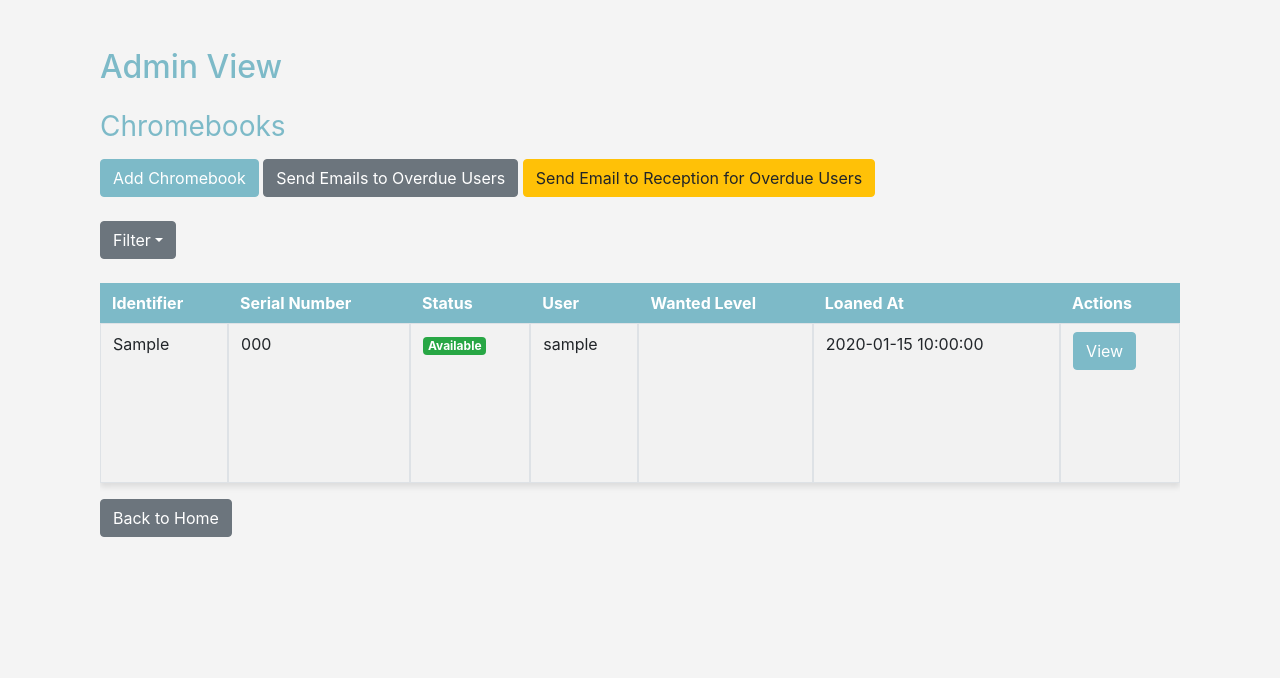
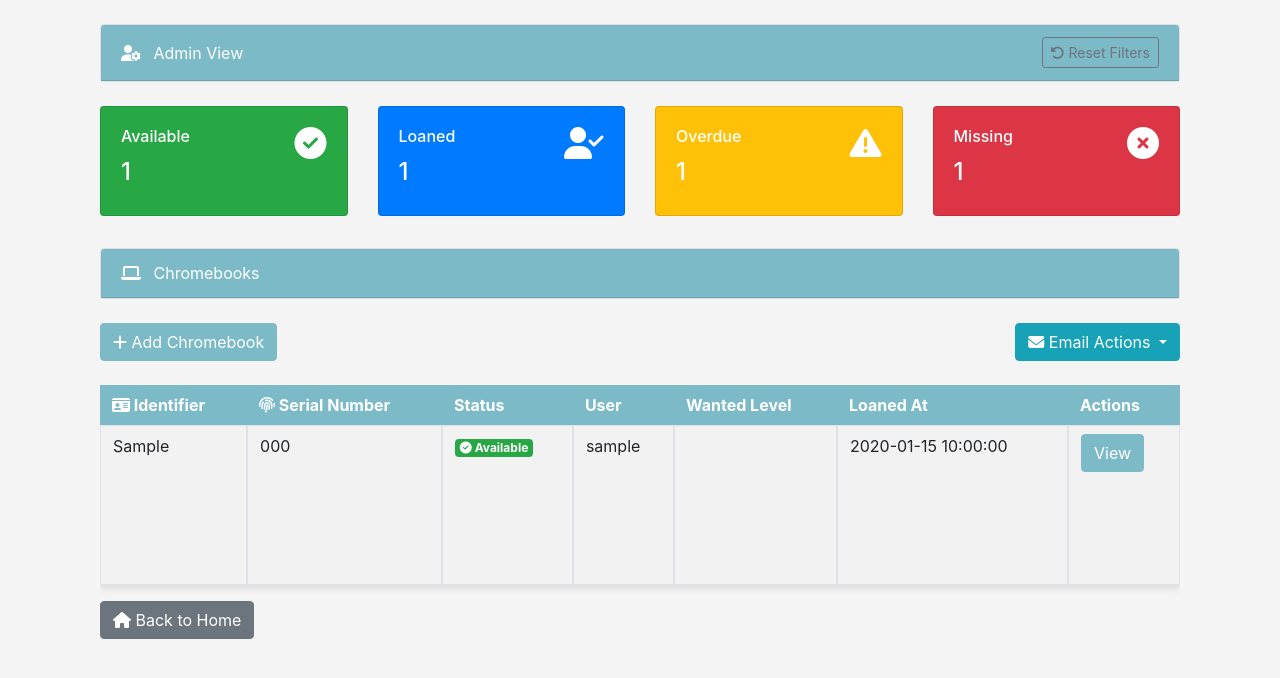
Before and after one commit to shrowdo/chromebookloansystem, a Flask app: template templates/admin.html in a window 1280 px wide. Shown: the top 678 px of the page. Run offline with Flask 3, Linux system fonts and the light colour scheme; tables that the repository leaves empty hold one stand-in row (values such as "Sample post"); the template is opened without the code that fills it: values that come from a table or form of the project are taken from there, most other values are stand-ins (such as "Sample title", 1, 10 or a date in 2020); some libraries are stand-ins or nearby versions.

Commit message:
overall ui improvements

```diff
--- a/app.py
+++ b/app.py
@@ -202,7 +202,12 @@
     reception_body = quote(f"Dear Reception,\n\nThe following users have Chromebooks that are overdue for return:\n\n" + "\n".join(overdue_chromebook_names) + "\n\nPlease follow up with them.\n\nThank you.")
     reception_mailto_link = f'mailto:{reception_email}?subject={reception_subject}&body={reception_body}'
 
-    return render_template('admin.html', chromebooks=chromebooks, users=users, reception_mailto_link=reception_mailto_link, now=now, timedelta=timedelta)
+    available_count = Chromebook.query.filter_by(status='Available').count()
+    loaned_count = Chromebook.query.filter_by(status='Loaned').count()
+    missing_count = Chromebook.query.filter_by(status='Missing').count()
+    overdue_count = len(overdue_chromebook_emails)
+
+    return render_template('admin.html', chromebooks=chromebooks, users=users, reception_mailto_link=reception_mailto_link, now=now, timedelta=timedelta, available_count=available_count, loaned_count=loaned_count, overdue_count=overdue_count, missing_count=missing_count)
 
 @app.route('/prepare_overdue_emails')
 def prepare_overdue_emails():
--- a/config.py
+++ b/config.py
@@ -9,7 +9,7 @@
     # Development-specific configurations
     DEBUG = True
     # Replace with your local PostgreSQL settings
-    SQLALCHEMY_DATABASE_URI = 'postgresql://postgres:1234@localhost:5432/chromebookloansystem_dev'
+    SQLALCHEMY_DATABASE_URI = 'postgresql://postgres:Poker3269!@localhost:5432/postgres'
 
 class ProductionConfig(Config):
     # Production-specific configurations
--- a/templates/admin.html
+++ b/templates/admin.html
@@ -1,17 +1,99 @@
 {% extends 'base.html' %}
 {% block content %}
 <div class="container">
-    <h2 class="my-4">Admin View</h2>
+    <!-- Admin View Header -->
+    <div class="card mb-4">
+        <div class="card-header d-flex justify-content-between align-items-center">
+            <div>
+                <i class="fas fa-user-cog mr-2"></i> Admin View
+            </div>
+            <!-- Reset Filters Button -->
+            <a href="{{ url_for('admin', filter='all') }}" class="btn btn-outline-secondary btn-sm" title="Reset Filters">
+                <i class="fas fa-undo-alt"></i> Reset Filters
+            </a>
+        </div>
+    </div>
+
+    <div class="dashboard-overview my-3">
+        <div class="row">
+            <div class="col-sm-3">
+                <a href="{{ url_for('admin', filter='available') }}" class="card text-white bg-success mb-3 text-decoration-none">
+                    <div class="card-body">
+                        <i class="fas fa-check-circle fa-2x float-right"></i>
+                        <h6 class="card-title">Available</h6>
+                        <h4>{{ available_count }}</h4>
+                    </div>
+                </a>
+            </div>
+            <div class="col-sm-3">
+                <a href="{{ url_for('admin', filter='loaned') }}" class="card text-white bg-primary mb-3 text-decoration-none">
+                    <div class="card-body">
+                        <i class="fas fa-user-check fa-2x float-right"></i>
+                        <h6 class="card-title">Loaned</h6>
+                        <h4>{{ loaned_count }}</h4>
+                    </div>
+                </a>
+            </div>
+            <div class="col-sm-3">
+                <a href="{{ url_for('admin', filter='overdue') }}" class="card text-white bg-warning mb-3 text-decoration-none">
+                    <div class="card-body">
+                        <i class="fas fa-exclamation-triangle fa-2x float-right"></i>
+                        <h6 class="card-title">Overdue</h6>
+                        <h4>{{ overdue_count }}</h4>
+                    </div>
+                </a>
+            </div>
+            <div class="col-sm-3">
+                <a href="{{ url_for('admin', filter='missing') }}" class="card text-white bg-danger mb-3 text-decoration-none">
+                    <div class="card-body">
+                        <i class="fas fa-times-circle fa-2x float-right"></i>
+                        <h6 class="card-title">Missing</h6>
+                        <h4>{{ missing_count }}</h4>
+                    </div>
+                </a>
+            </div>
+        </div>
+    </div>
+
     {% if error %}
     <div class="alert alert-danger" role="alert">{{ error }}</div>
     {% endif %}
-    <h3>Chromebooks</h3>
-    <!-- Button to open modal -->
-    <button type="button" class="btn btn-primary mb-4" data-toggle="modal" data-target="#addChromebookModal">Add Chromebook</button>
-    <!-- Button to send emails to overdue users -->
-    <a href="{{ url_for('prepare_overdue_emails') }}" class="btn btn-secondary mb-4">Send Emails to Overdue Users</a>
-    <!-- Button to send emails to reception for overdue users -->
-    <a href="{{ reception_mailto_link }}" class="btn btn-warning mb-4">Send Email to Reception for Overdue Users</a>
+
+    <!-- Chromebooks Header -->
+    <div class="card mb-4">
+        <div class="card-header">
+            <i class="fas fa-laptop mr-2"></i> Chromebooks
+        </div>
+    </div>
+
+    <!-- Top Toolbar for Actions -->
+    <div class="d-flex justify-content-between align-items-center mb-4">
+        <div>
+            <!-- Button to open modal for adding Chromebooks -->
+            <button type="button" class="btn btn-primary" data-toggle="modal" data-target="#addChromebookModal" data-toggle="tooltip" title="Add a new Chromebook">
+                <i class="fas fa-plus"></i> Add Chromebook
+            </button>
+        </div>
+
+        <!-- Send Email Actions -->
+        <!-- Email Actions Dropdown -->
+        <div class="dropdown">
+            <button class="btn btn-info dropdown-toggle" type="button" id="emailActionsDropdown" data-toggle="dropdown" aria-haspopup="true" aria-expanded="false">
+                <i class="fas fa-envelope"></i> Email Actions
+            </button>
+            <div class="dropdown-menu" aria-labelledby="emailActionsDropdown">
+                <!-- Send Emails to Overdue Users -->
+                <a href="{{ url_for('prepare_overdue_emails') }}" class="dropdown-item">
+                    <i class="fas fa-user-clock text-secondary"></i> Send to Overdue Users
+                </a>
+                <!-- Send Emails to Reception for Overdue Users -->
+                <a href="{{ reception_mailto_link }}" class="dropdown-item">
+                    <i class="fas fa-hotel text-warning"></i> Send to Reception for Overdue Users
+                </a>
+            </div>
+        </div>
+    </div>
+
     <!-- Modal for adding Chromebooks -->
     <div class="modal fade" id="addChromebookModal" tabindex="-1" role="dialog" aria-labelledby="addChromebookModalLabel" aria-hidden="true">
         <div class="modal-dialog" role="document">
@@ -41,32 +123,14 @@
             </div>
         </div>
     </div>
-    <div class="dropdown mb-4">
-        <button class="btn btn-secondary dropdown-toggle" type="button" id="dropdownMenuButton" data-toggle="dropdown" aria-haspopup="true" aria-expanded="false">Filter</button>
-        <div class="dropdown-menu" aria-labelledby="dropdownMenuButton">
-            <form action="{{ url_for("admin") }}" method="get">
-                <div class="px-4 py-3">
-                    <div class="form-group">
-                        <label for="filter">Filter by:</label>
-                        <select class="form-control" id="filter" name="filter">
-                            <option value="all">All</option>
-                            <option value="available">Available</option>
-                            <option value="loaned">Loaned</option>
-                            <option value="overdue">Overdue</option>
-                            <option value="missing">Missing</option>
-                        </select>
-                    </div>
-                    <button type="submit" class="btn btn-primary">Apply</button>
-                </div>
-            </form>
-        </div>
-    </div>
-    <div class="table-responsive">
+
+    <!-- Table for Chromebooks -->
+    <div class="table-responsive mt-4">
         <table class="table table-striped table-bordered admin-table">
             <thead>
                 <tr>
-                    <th>Identifier</th>
-                    <th>Serial Number</th>
+                    <th data-toggle="tooltip" title="Unique identifier for the Chromebook"><i class="fas fa-id-card"></i> Identifier</th>
+                    <th data-toggle="tooltip" title="Serial number of the Chromebook"><i class="fas fa-fingerprint"></i> Serial Number</th>
                     <th>Status</th>
                     <th>User</th>
                     <th>Wanted Level</th>
@@ -87,7 +151,7 @@
                     <td>{{ chromebook.serial_number }}</td>
                     <td>
                         {% if chromebook.status == "Available" %}
-                        <span class="badge badge-success">{{ chromebook.status }}</span>
+                        <span class="badge badge-success"><i class="fas fa-check-circle"></i> {{ chromebook.status }}</span>
                         {% elif chromebook.status == "Loaned" %}
                         <span class="badge badge-primary">{{ chromebook.status }}</span>
                         {% elif chromebook.status == "Overdue" %}
@@ -175,6 +239,8 @@
             </tbody>
         </table>
     </div>
-    <a href="{{ url_for("home") }}" class="btn btn-secondary">Back to Home</a>
+    <a href="{{ url_for("home") }}" class="btn btn-secondary">
+        <i class="fas fa-home"></i> Back to Home
+    </a>
 </div>
 {% endblock %}
```
